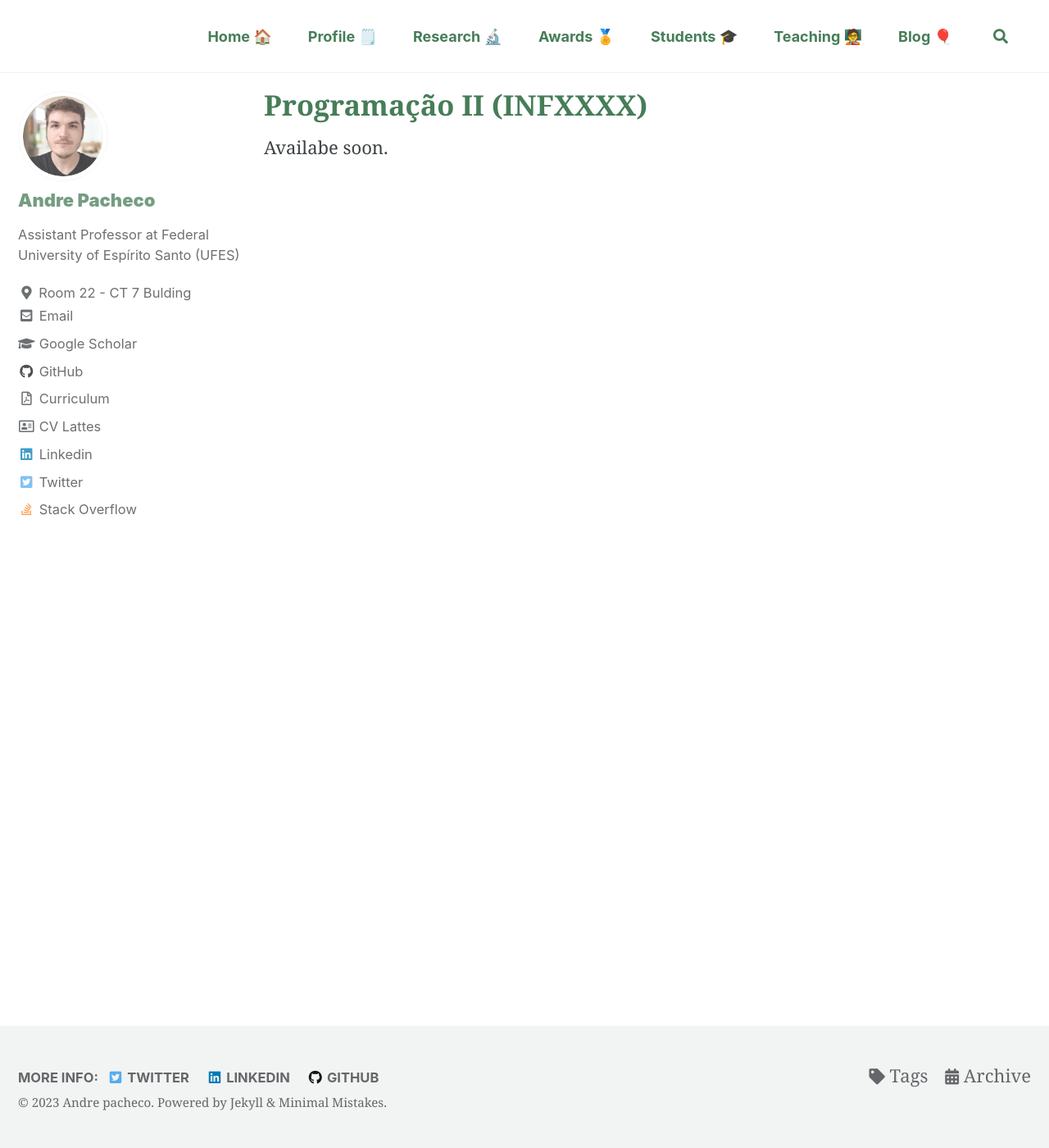
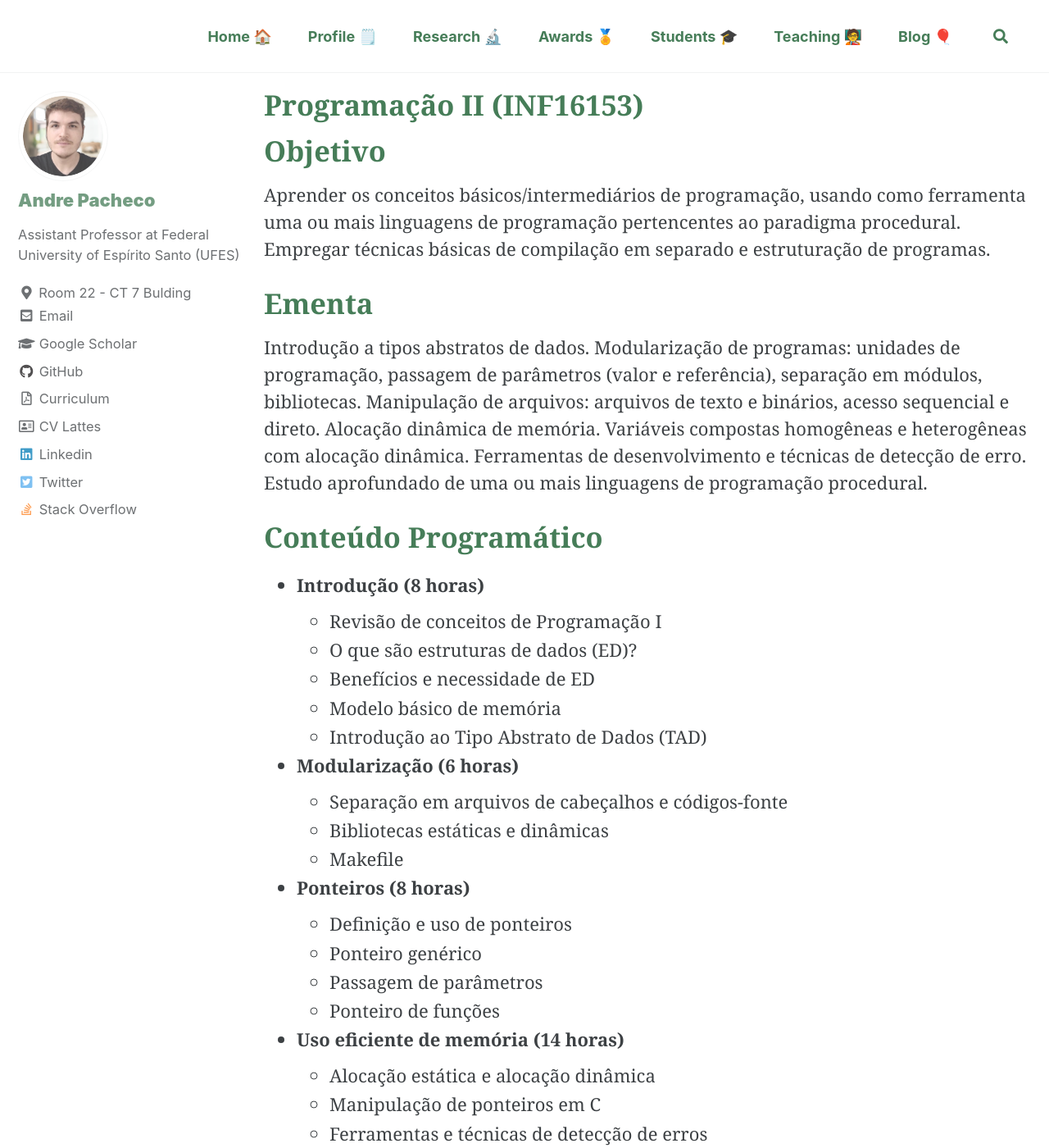
Before and after one commit to paaatcha/paaatcha.github.io, a Jekyll site: the page built from _pages/others/teaching/prog-II.md, in a window 1280 px wide and 1400 px high. Shown: the whole window at 82% size. Built offline with Jekyll 4.4.1, drawn with Linux system fonts in a browser that asks for light colours; cached includes are drawn as plain includes; some of the changed text lies outside the part shown.

Commit message:
atualizando pagina teaching

```diff
--- a/_pages/others/teaching/prog-II.md
+++ b/_pages/others/teaching/prog-II.md
@@ -3,8 +3,47 @@ layout: single
 permalink: /teaching/prog-II/
 classes: wide
 author_profile: true
-title: Programação II (INFXXXX)
+title: Programação II (INF16153)
 ---
 
 
-Availabe soon.
+# Objetivo
+Aprender os conceitos básicos/intermediários de programação, usando como ferramenta uma ou mais linguagens de programação pertencentes ao paradigma procedural. Empregar técnicas básicas de compilação em separado e estruturação de programas.
+
+# Ementa
+Introdução a tipos abstratos de dados. Modularização de programas: unidades de programação, passagem de parâmetros (valor e referência), separação em módulos, bibliotecas. Manipulação de arquivos: arquivos de texto e binários, acesso sequencial e direto. Alocação dinâmica de memória. Variáveis compostas homogêneas e heterogêneas com alocação dinâmica. Ferramentas de desenvolvimento e técnicas de detecção de erro. Estudo aprofundado de uma ou mais linguagens de programação procedural.
+
+# Conteúdo Programático
+
+- **Introdução (8 horas)**
+    - Revisão de conceitos de Programação I
+    - O que são estruturas de dados (ED)?
+    - Benefícios e necessidade de ED
+    - Modelo básico de memória
+    - Introdução ao Tipo Abstrato de Dados (TAD)
+
+- **Modularização (6 horas)**
+    - Separação em arquivos de cabeçalhos e códigos-fonte
+    - Bibliotecas estáticas e dinâmicas
+    - Makefile
+
+- **Ponteiros (8 horas)**
+    - Definição e uso de ponteiros
+    - Ponteiro genérico
+    - Passagem de parâmetros
+    - Ponteiro de funções
+
+- **Uso eficiente de memória (14 horas)**
+    - Alocação estática e alocação dinâmica
+    - Manipulação de ponteiros em C
+    - Ferramentas e técnicas de detecção de erros
+
+- **Tipos Abstratos de Dados (20 horas)**
+    - Definição de estrutura abstrata (Estrutura Opaca)
+    - Tipos genéricos
+    - Ponteiro de Funções em TADs
+  -
+- **Arquivos (4 horas)**
+    - Texto
+    - Binário
+    - Acesso sequencial
```
Also changed, not shown: _pages/others/teaching/intro-eng-comp.md (+19 -2 lines), _pages/teaching.md (+5 -0 lines).
